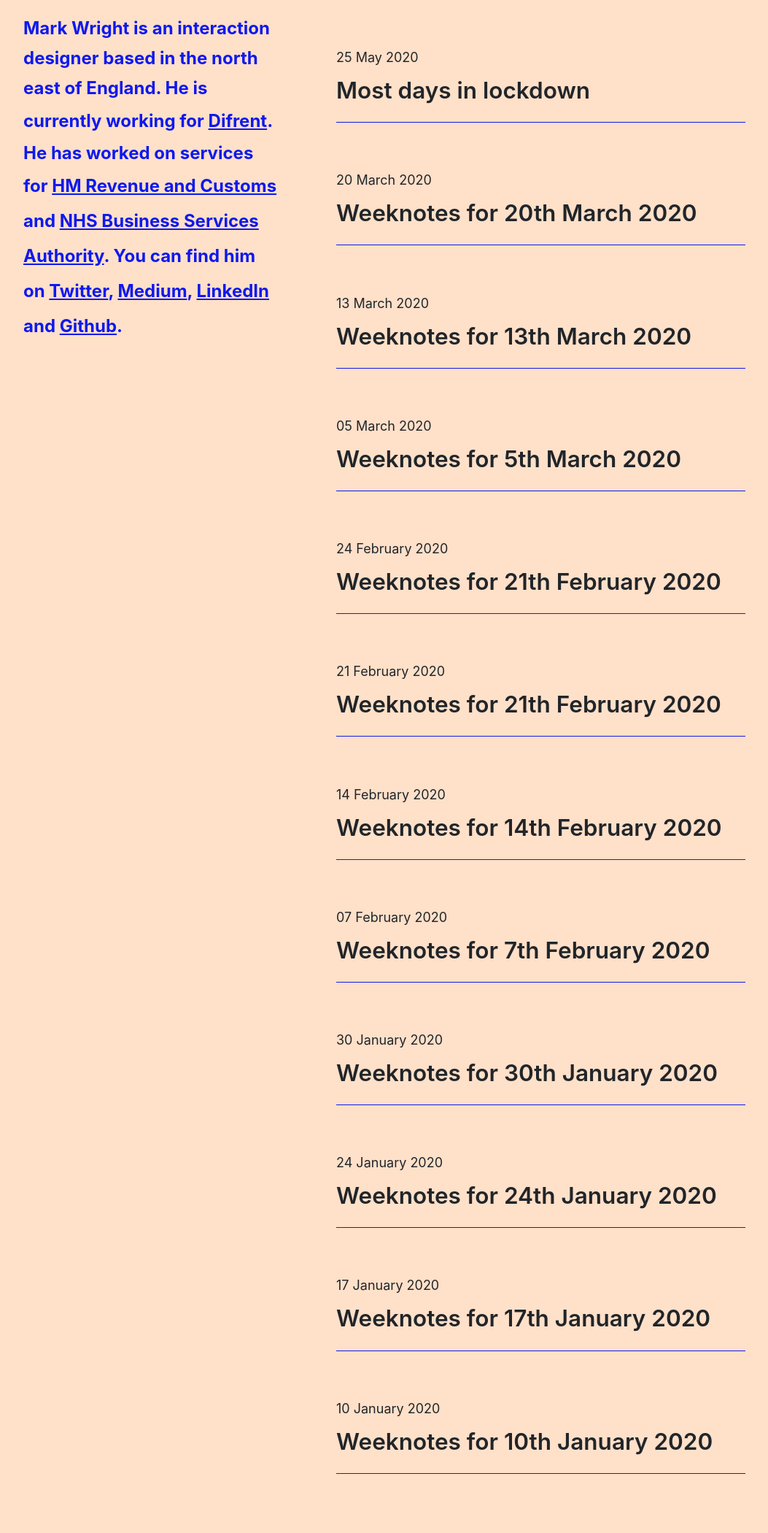
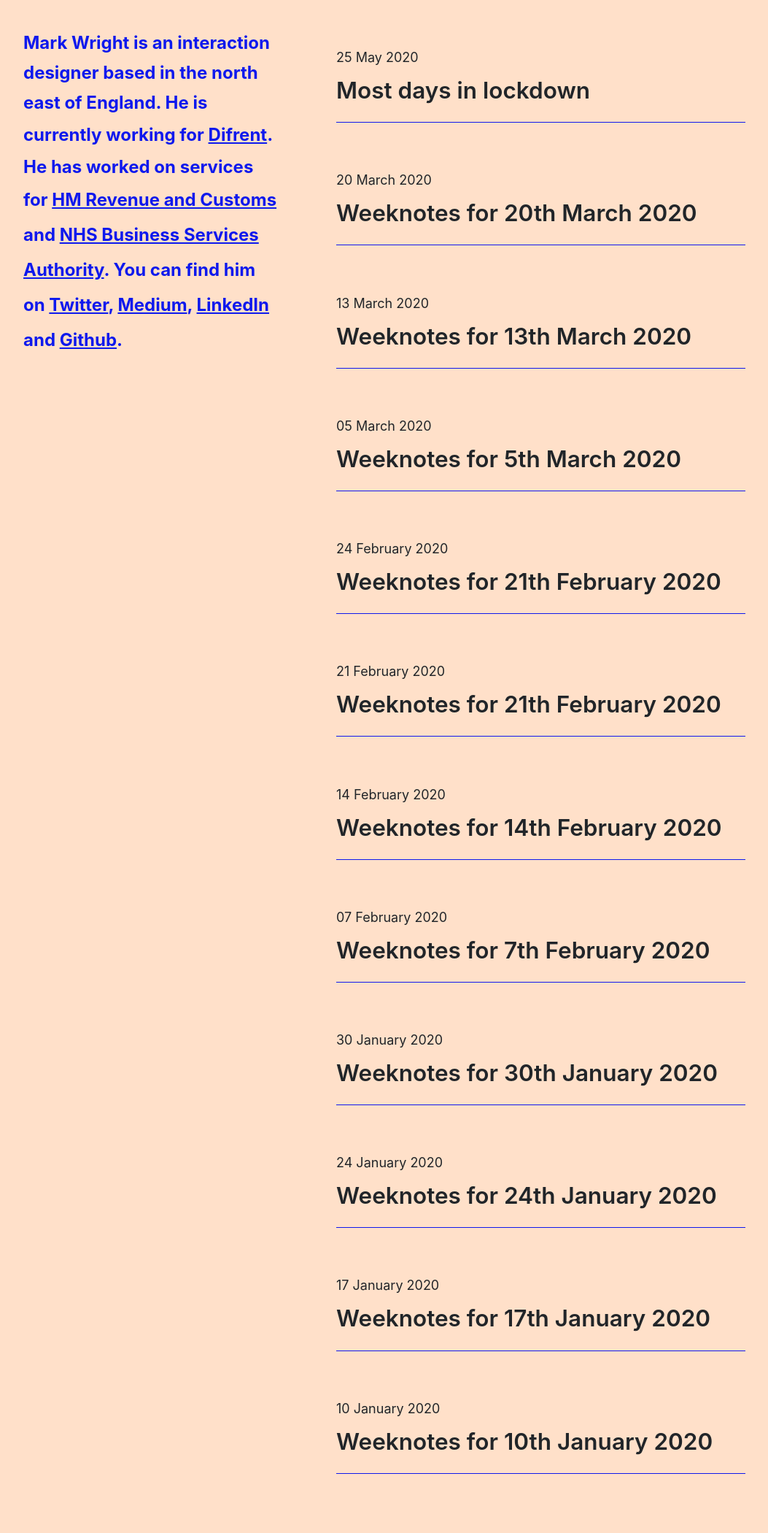
Before and after one commit to mrkwrght/mrkwrghtdotcom, a Jekyll site: the page built from index.html, in a window 1280 px wide. Shown: the whole page at 73% size, without its empty margins (113-1166 px from the left). Built offline with Jekyll 4.4.1, drawn with Linux system fonts in a browser that asks for light colours; some web fonts are replaced; the list of posts is cut into pages by our own code.

Commit message:
Update _site.scss

```diff
--- a/_sass/_site.scss
+++ b/_sass/_site.scss
@@ -22,7 +22,7 @@ body {
     position: relative;
     width: 90%;
     margin: 0 auto;
-    margin-top: 5%;
+    margin-top: 10%;
     display: inline-block;
 }
 .content-container {
```
